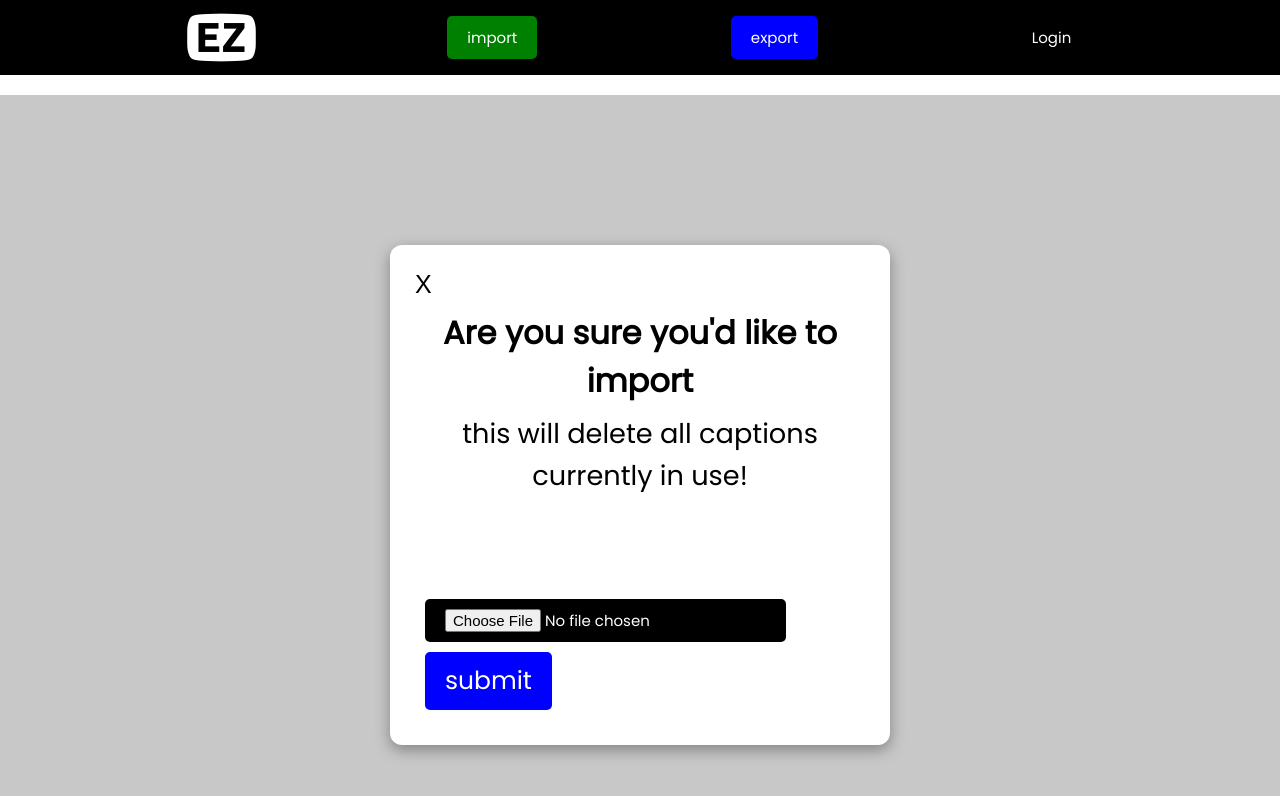
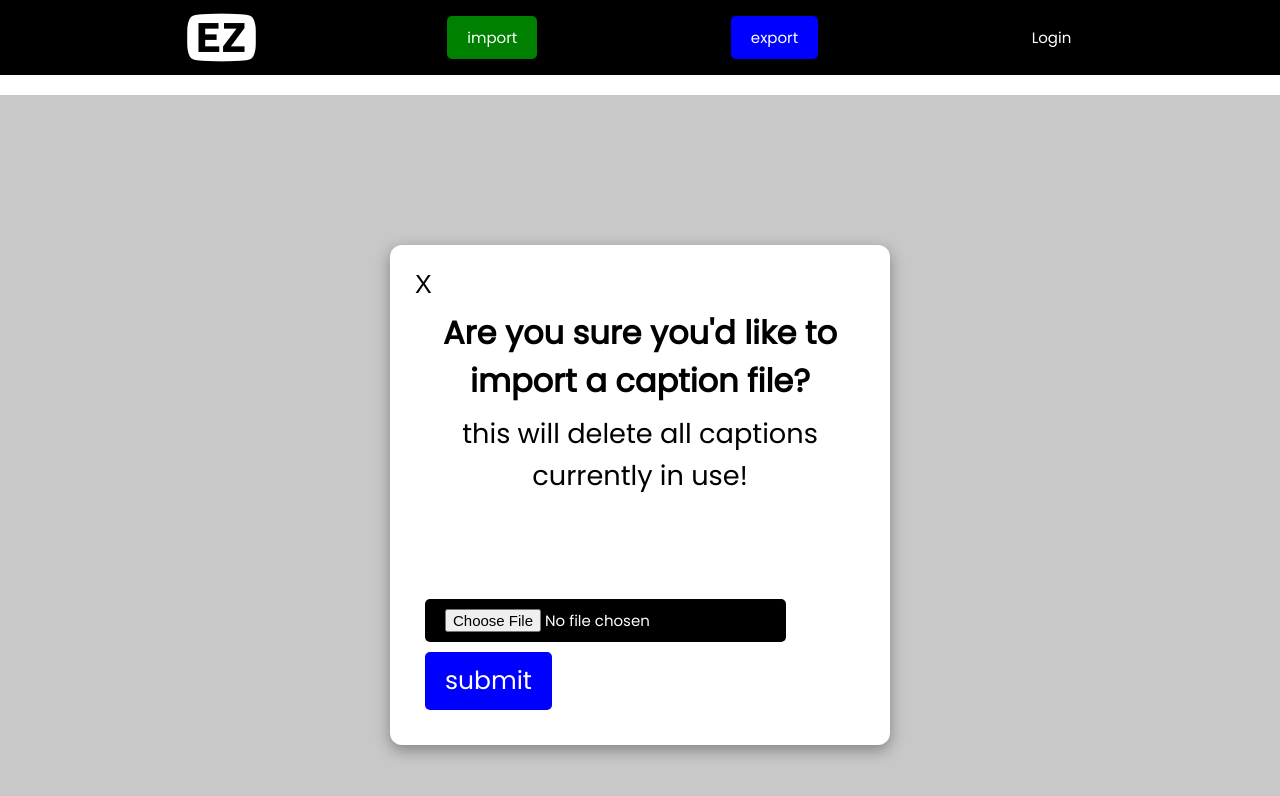
Before and after one commit to ev-isDev/EZcaptions, a React (Create React App) app in the folder ez_captions/: page / in a window 1280 px wide. Both pictures are taken after a click on the button "import". Shown: the top 796 px of the page. Built offline with nearby package versions, Linux system fonts and the light colour scheme.

Commit message:
removed useless imports

```diff
--- a/ez_captions/src/containers/AddPreviewCaption.js
+++ b/ez_captions/src/containers/AddPreviewCaption.js
@@ -1,7 +1,5 @@
 import React, { useState } from 'react'
-import VideoPlaybackWindow from './VideoPlaybackWindow'
 import Button from './Button';
-import { PreviewCaption } from './PreviewCaption';
 import PrevCaptions from './PrevCaptions';
 
 export const AddPreviewCaption = ({savePrev}) => {
--- a/ez_captions/src/containers/Header.js
+++ b/ez_captions/src/containers/Header.js
@@ -1,4 +1,3 @@
-import PropTypes from 'prop-types'
 import Button from './Button'
 import logo from '../EZ.jpg'
 import React from 'react'
--- a/ez_captions/src/containers/ImportVideo.js
+++ b/ez_captions/src/containers/ImportVideo.js
@@ -1,6 +1,5 @@
 import React from 'react'
 import { useState } from 'react'
-import ReactPlayer from 'react-player'
 import VideoPlaybackWindow from './VideoPlaybackWindow'
 import video from "./assets/video.mp4";
 
--- a/ez_captions/src/containers/InputURL.js
+++ b/ez_captions/src/containers/InputURL.js
@@ -1,10 +1,7 @@
 import React from 'react'
 import { useState } from 'react'
-import { Validator } from 'react'
 import validator from 'validator'
 import ReactPlayer from 'react-player'
-import VideoPlaybackWindow from './VideoPlaybackWindow'
-import { AddPreviewCaption } from './AddPreviewCaption'
 import ImportVideo from './ImportVideo'
 
 const InputURL = () => {
--- a/ez_captions/src/containers/Login.js
+++ b/ez_captions/src/containers/Login.js
@@ -1,5 +1,4 @@
 import React, { useState } from 'react';
-import Button from './Button';
 import { ReactComponent as Logo } from '../loginLogo.svg'
 import Form from './RegisterForm';
 import Home from './Home'
--- a/ez_captions/src/containers/PrevCaptions.js
+++ b/ez_captions/src/containers/PrevCaptions.js
@@ -1,5 +1,4 @@
 import React from 'react'
-import { AddPreviewCaption } from './AddPreviewCaption'
 import { PreviewCaption } from './PreviewCaption'
 import uuid from 'react-uuid'
 
--- a/ez_captions/src/containers/PreviewCaption.js
+++ b/ez_captions/src/containers/PreviewCaption.js
@@ -1,8 +1,6 @@
 import React from 'react'
 import { useState } from 'react'
 import { FaTimes } from 'react-icons/fa'
-import PrevCaptions from './PrevCaptions'
-import Button from './Button'
 
 export const PreviewCaption = ({ prevCaption, deleteCaption, onToggle, onEdit }) => {
     const [text, setPrevText] = useState([prevCaption.text])
--- a/ez_captions/src/containers/RegisterForm.js
+++ b/ez_captions/src/containers/RegisterForm.js
@@ -1,6 +1,5 @@
 import { useState } from 'react';
 import React from 'react';
-import Login from './Login';
 import './RegisterStyle.css';
 
 
--- a/ez_captions/src/containers/SubmitFile.js
+++ b/ez_captions/src/containers/SubmitFile.js
@@ -1,6 +1,5 @@
 import React from 'react'
 import Button from './Button';
-import { useState } from 'react'
 
 export const SubmitFile = ({ closeModal, onChange, submitCapFile }) => {
     return (
@@ -10,7 +9,7 @@ export const SubmitFile = ({ closeModal, onChange, submitCapFile }) => {
                 <button className='titleCloseBtn button' onClick={() => {closeModal(false)}}> X </button>
                 </div>
                 <div className='title-modal'>
-                    <h1>Are you sure you'd like to import</h1>
+                    <h1>Are you sure you'd like to import a caption file?</h1>
                     </div>
                     <div className='modal-body'>
 
```
